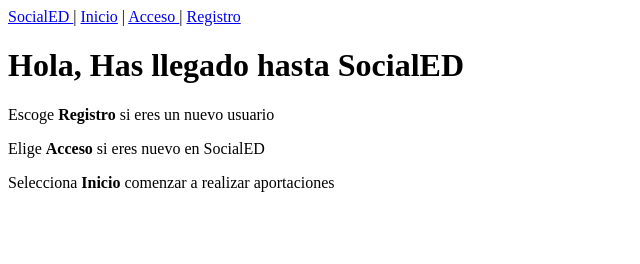
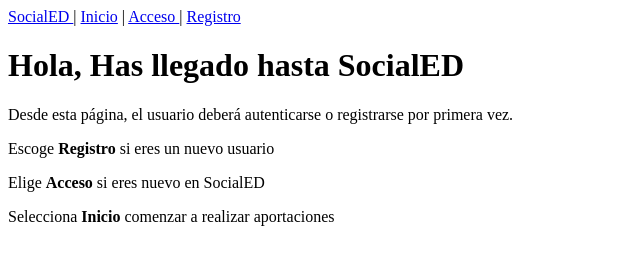
Before and after one commit to Zeledon-1983/repo.AOP, a plain HTML site: page produ/static/index.html in a window 1280 px wide. Shown: the whole page, without its empty margins (0-640 px from the left). Drawn offline with Linux system fonts and the light colour scheme.

Commit message:
primer commit segundo commit

```diff
--- a/produ/static/index.html
+++ b/produ/static/index.html
@@ -9,6 +9,7 @@
     <a href="/">SocialED </a>| <a href="home">Inicio</a> | <a href="login">Acceso </a>| <a href="signup">Registro</a>
     <h1>Hola, Has llegado hasta SocialED</h1>
     <div>
+    	<P>Desde esta página, el usuario deberá autenticarse o registrarse por primera vez.</p>
         <p>Escoge <b>Registro</b> si eres un nuevo usuario</p>
         <p>Elige <b>Acceso</b> si eres nuevo en SocialED</p>
         <p>Selecciona <b>Inicio</b> comenzar a realizar aportaciones</p>
```
